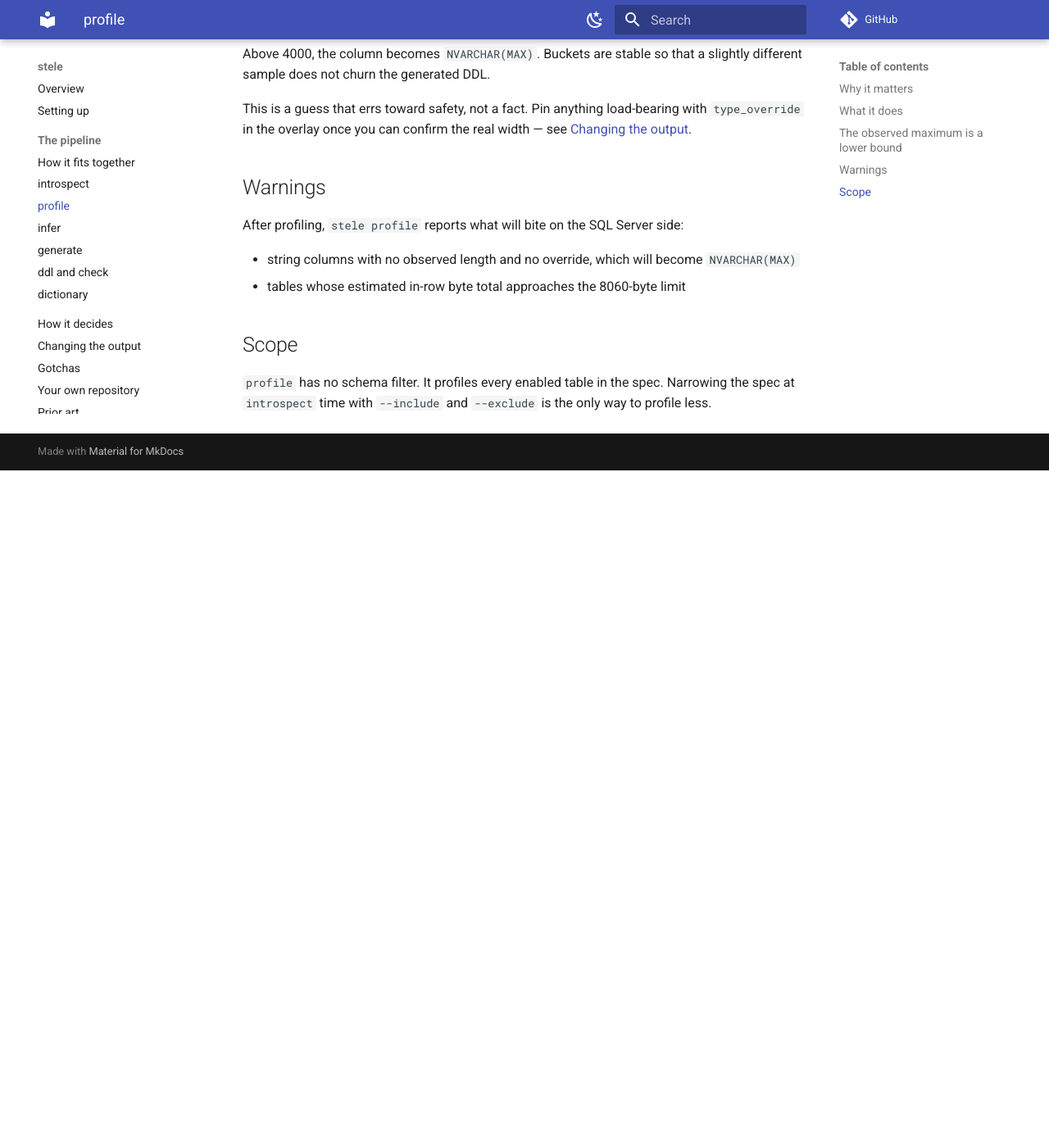
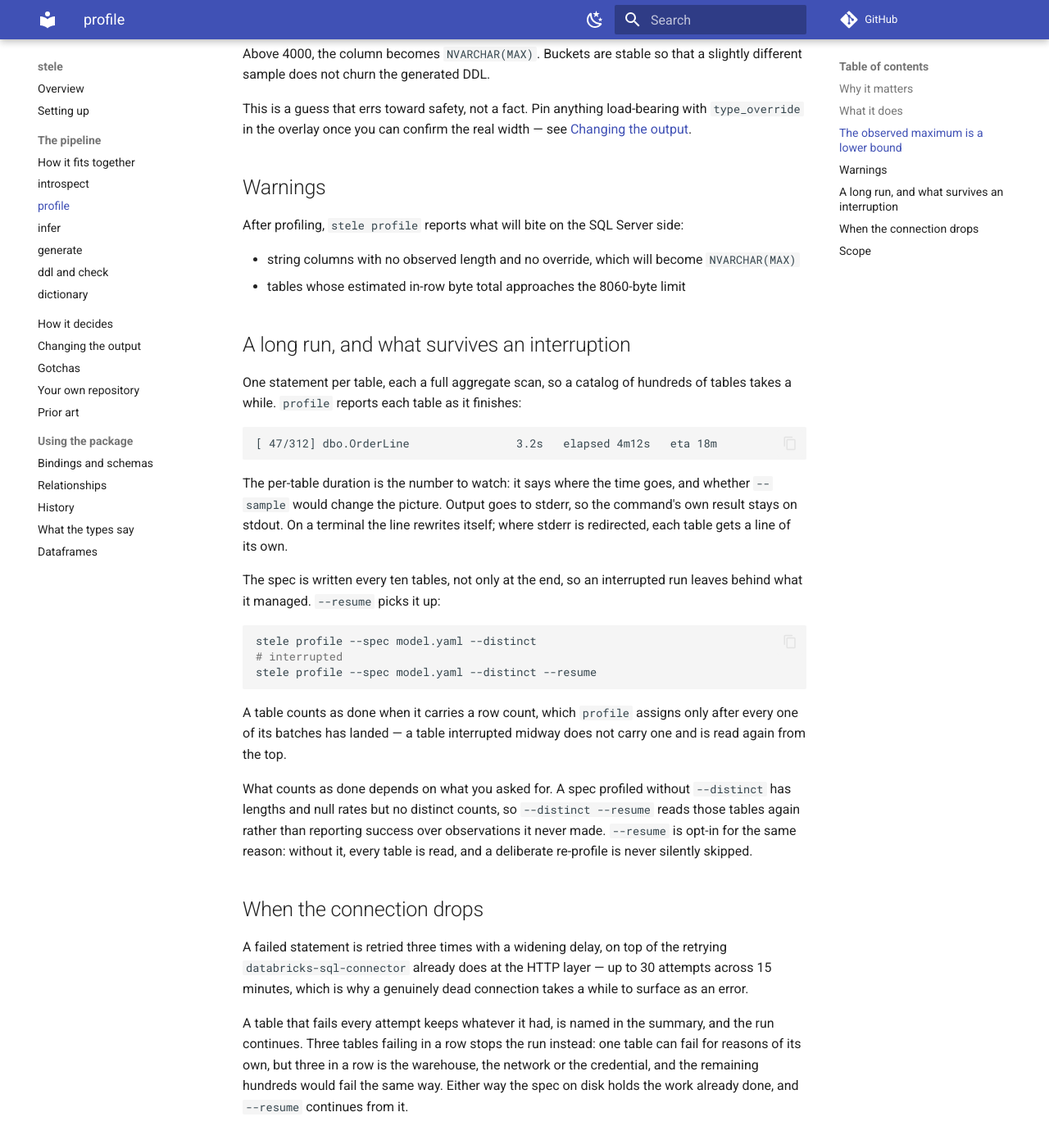
Before and after one commit to dchud/stele, an MkDocs documentation site: the page built from docs/pipeline/profile.md, in a window 1280 px wide and 1400 px high, scrolled down 1594 px. Shown: the top 1396 px of the window at 82% size. Built offline with MkDocs 1.6.1 and Material for MkDocs 9.7.7, drawn with Linux system fonts in a browser that asks for light colours; comment, search, counter and statistics services are not loaded; before the commit the page ends 2168 px from its top, so only the background shows below that.

Commit message:
docs: cover resume, progress, and a dropped connection
profile.md gains what a long run looks like, what --resume does and does
not skip, and what happens when the connection drops - including that the
connector retries up to 30 times across 15 minutes before an error reaches
stele, which is why a dead link takes a while to surface.

infer.md notes that --validate reports the same way and, unlike profile,
writes nothing until it finishes.

Closes bd-n0w.

````diff
--- a/docs/pipeline/profile.md
+++ b/docs/pipeline/profile.md
@@ -86,6 +86,54 @@
   `NVARCHAR(MAX)`
 - tables whose estimated in-row byte total approaches the 8060-byte limit
 
+## A long run, and what survives an interruption
+
+One statement per table, each a full aggregate scan, so a catalog of hundreds
+of tables takes a while. `profile` reports each table as it finishes:
+
+```
+[ 47/312] dbo.OrderLine                3.2s   elapsed 4m12s   eta 18m
+```
+
+The per-table duration is the number to watch: it says where the time goes,
+and whether `--sample` would change the picture. Output goes to stderr, so
+the command's own result stays on stdout. On a terminal the line rewrites
+itself; where stderr is redirected, each table gets a line of its own.
+
+The spec is written every ten tables, not only at the end, so an interrupted
+run leaves behind what it managed. `--resume` picks it up:
+
+```bash
+stele profile --spec model.yaml --distinct
+# interrupted
+stele profile --spec model.yaml --distinct --resume
+```
+
+A table counts as done when it carries a row count, which `profile` assigns
+only after every one of its batches has landed — a table interrupted midway
+does not carry one and is read again from the top.
+
+What counts as done depends on what you asked for. A spec profiled without
+`--distinct` has lengths and null rates but no distinct counts, so
+`--distinct --resume` reads those tables again rather than reporting success
+over observations it never made. `--resume` is opt-in for the same reason:
+without it, every table is read, and a deliberate re-profile is never
+silently skipped.
+
+## When the connection drops
+
+A failed statement is retried three times with a widening delay, on top of
+the retrying `databricks-sql-connector` already does at the HTTP layer — up
+to 30 attempts across 15 minutes, which is why a genuinely dead connection
+takes a while to surface as an error.
+
+A table that fails every attempt keeps whatever it had, is named in the
+summary, and the run continues. Three tables failing in a row stops the run
+instead: one table can fail for reasons of its own, but three in a row is the
+warehouse, the network or the credential, and the remaining hundreds would
+fail the same way. Either way the spec on disk holds the work already done,
+and `--resume` continues from it.
+
 ## Scope
 
 `profile` has no schema filter. It profiles every enabled table in the spec.
````
Also changed, not shown: CHANGELOG.md (+12 -0 lines), docs/pipeline/infer.md (+13 -0 lines), 1 other file.
